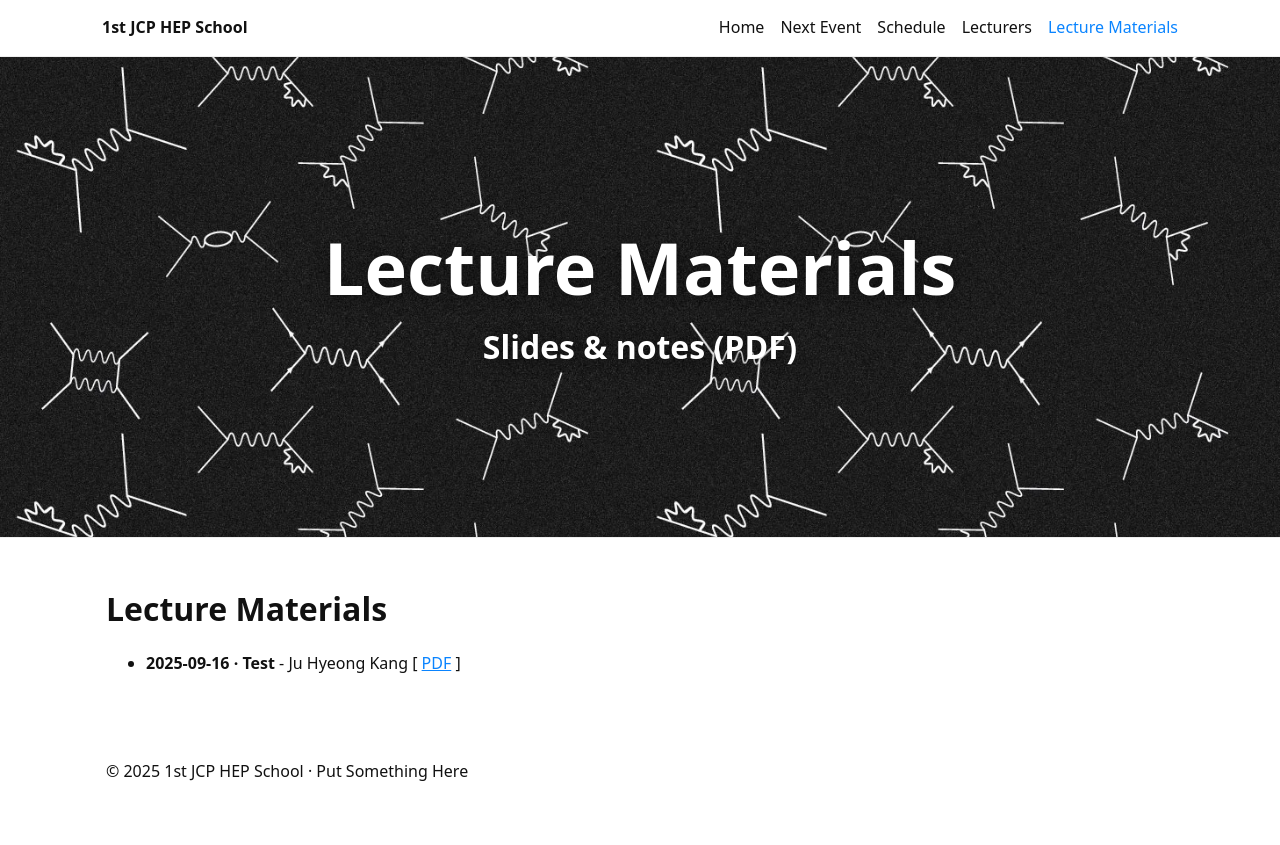
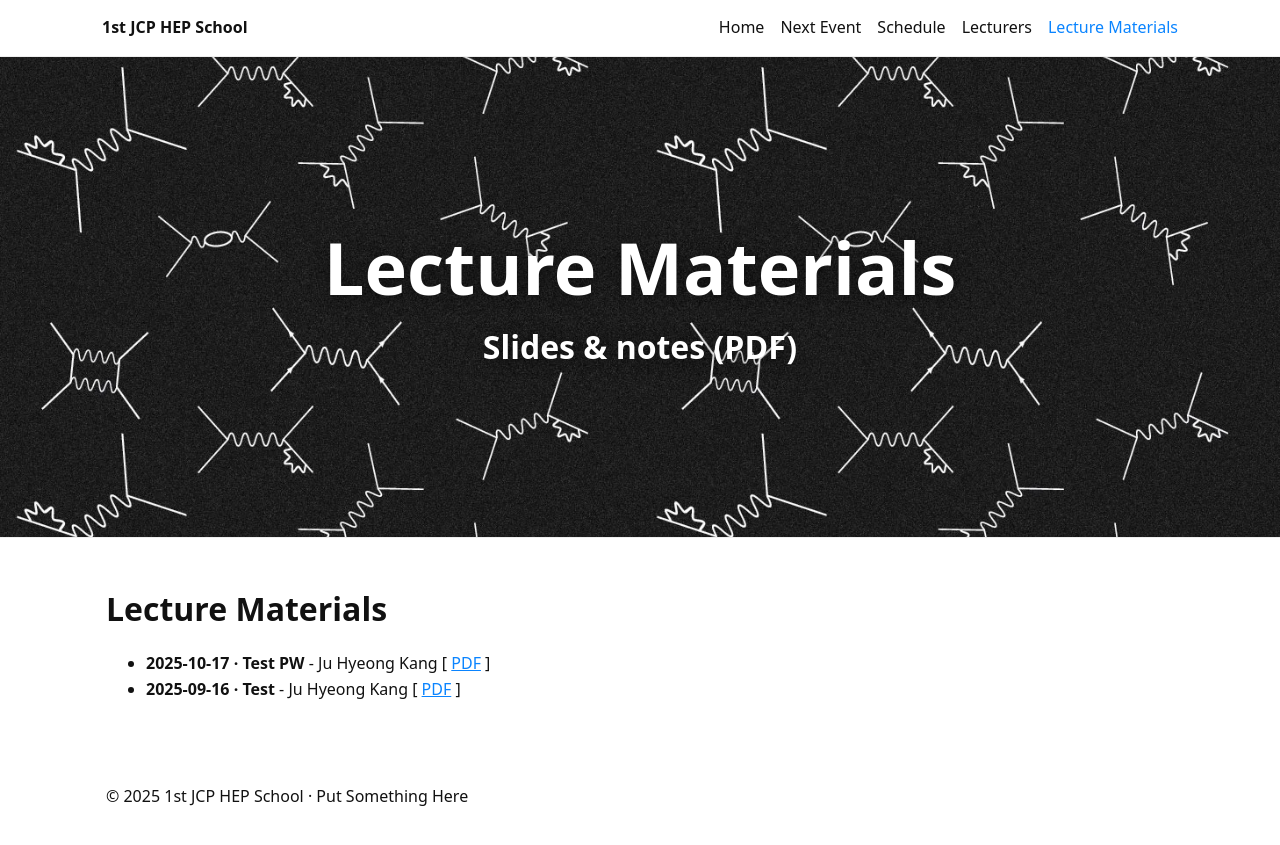
Before and after one commit to HEPschool/1st, a Jekyll site: the page built from docs/materials.md, in a window 1280 px wide. Shown: the top 845 px of the page. Built offline with Jekyll 4.4.1, drawn with Linux system fonts in a browser that asks for light colours.

Commit message:
endless test 2

```diff
--- a/docs/_data/materials.yml
+++ b/docs/_data/materials.yml
@@ -3,3 +3,8 @@
   date: 2025-09-16
   file: "/assets/materials/test.pdf"
   id: "test"
+- title: "Test PW"
+  speaker: "Ju Hyeong Kang"
+  date: 2025-10-17
+  file: "/assets/materials/test_pw.pdf"
+  id: "test_pw"
--- a/docs/_events/25-11 Dark Matter.md
+++ b/docs/_events/25-11 Dark Matter.md
@@ -15,14 +15,14 @@ timetable:
   - time: "09:30"
     title: "Lecture 1: Introduction"
     speaker: "Haebarg Kang"
-    material_id: "test"
+    material_id: "test_pw"
   - time: "10:30"
     title: "Break"
     speaker: ""
   - time: "11:00"
     title: "Lecture 2: Is dark matter a scam?"
     speaker: "Haebarg Kang"
-    material_id: "test"
+    material_id: "test_pw"
   - time: "12:00"
     title: "Lunch"
     speaker: ""
```
Also changed, not shown: 2 other files.
